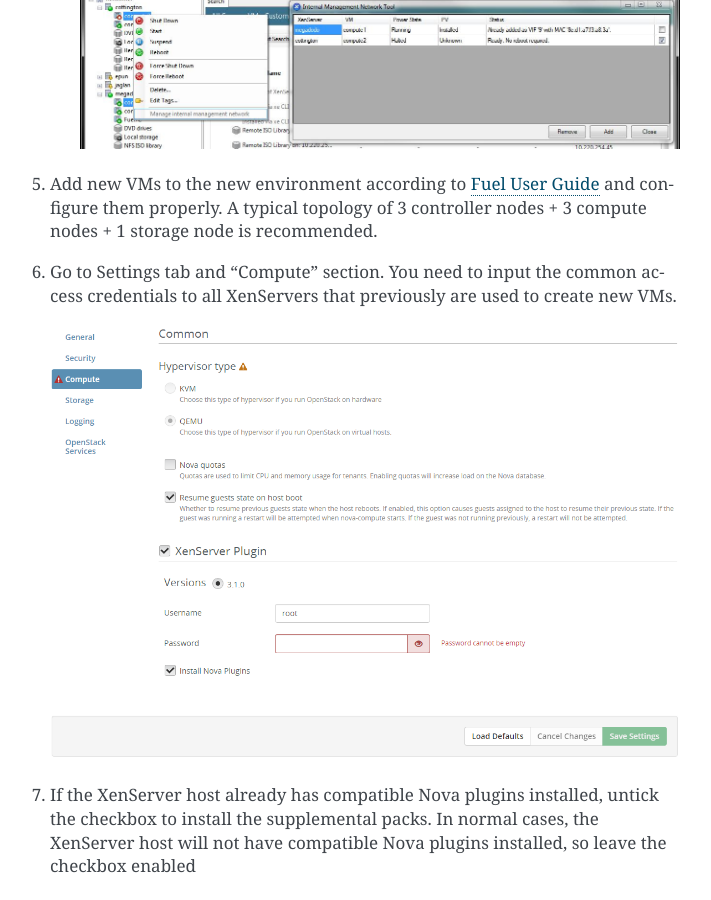
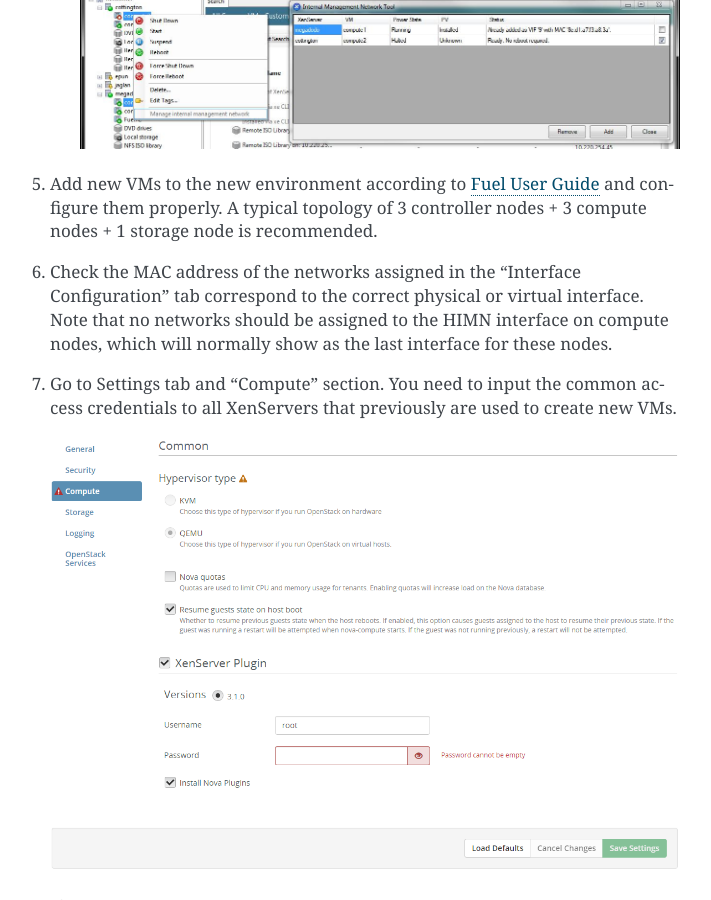
Before and after one commit to openstack-archive/fuel-plugin-xenserver, a Sphinx documentation site: the page built from doc/source/guide.rst, in a window 1280 px wide and 900 px high, scrolled down 2310 px. Shown: the whole window, without its empty margins (400-1111 px from the left). Built offline with Sphinx 7.4.7, drawn with Linux system fonts in a browser that asks for light colours.

Commit message:
Add a note for network configuration with HIMN
Change-Id: I43908d4d76ae76ca7d98154be11a3cf059faef3e

```diff
--- a/doc/source/guide.rst
+++ b/doc/source/guide.rst
@@ -60,6 +60,11 @@
 
 #. Add new VMs to the new environment according to `Fuel User Guide <http://docs.openstack.org/developer/fuel-docs/userdocs/fuel-user-guide/configure-environment/add-nodes.html>`_ and configure them properly. A typical topology of 3 controller nodes + 3 compute nodes + 1 storage node is recommended.
 
+#. Check the MAC address of the networks assigned in the "Interface Configuration"
+   tab correspond to the correct physical or virtual interface.
+   Note that no networks should be assigned to the HIMN interface on compute nodes,
+   which will normally show as the last interface for these nodes.
+
 #. Go to Settings tab and "Compute" section. You need to input the common access credentials to all XenServers that previously are used to create new VMs.
 
    .. image:: _static/fmsetting00.png
```
Also changed, not shown: 1 other file.
